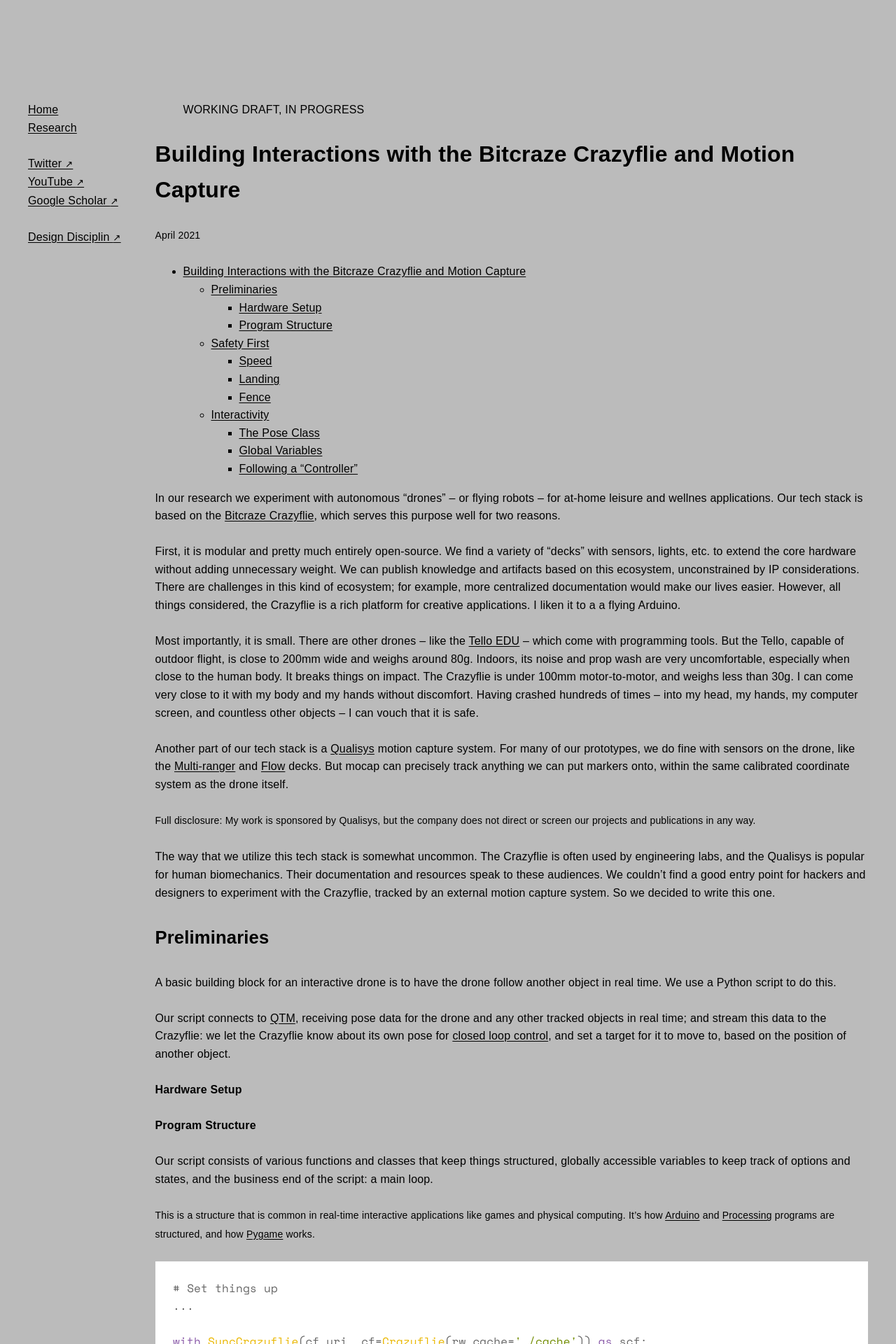
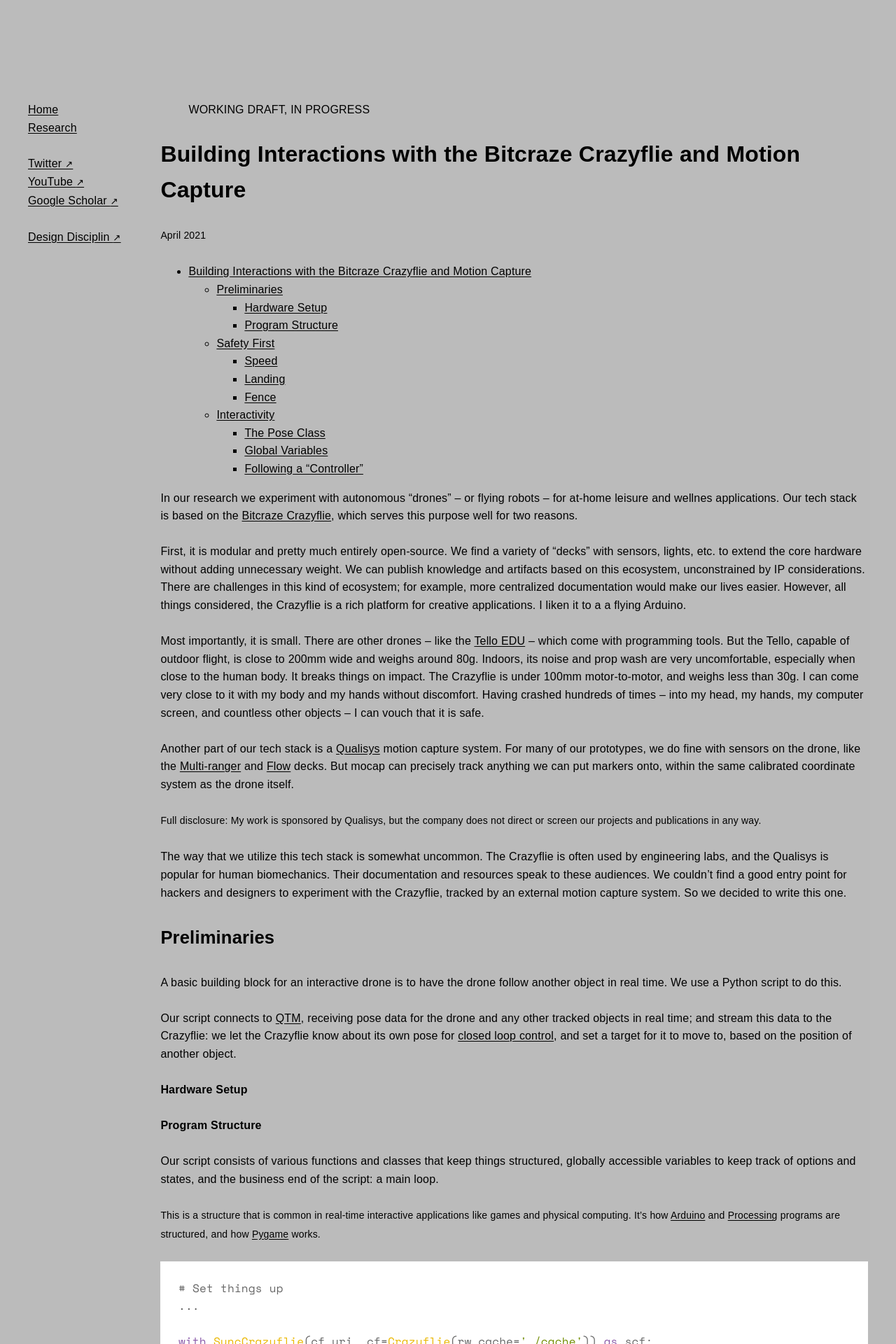
Before and after one commit to l77l77/mbaytas.github.io, a Jekyll site: the page built from crazyflie.md, in a window 1280 px wide. Shown: the top 1920 px of the page at 70% size. Built offline with Jekyll 4.4.1, drawn with Linux system fonts in a browser that asks for light colours; some web fonts are replaced; our own code applies the rules of GitHub Pages for plain Markdown files; comment, search, counter and statistics services are not loaded.

Commit message:
Update default.html

```diff
--- a/_layouts/default.html
+++ b/_layouts/default.html
@@ -83,7 +83,7 @@
       /* Rastersystem */
       .grid {
         display: grid;
-        grid-gap: 4vmin;
+        grid-gap: 5vmin;
         grid-template-columns: 1fr 7fr;
         max-width: 1200px;
         margin: 8rem auto;
```
